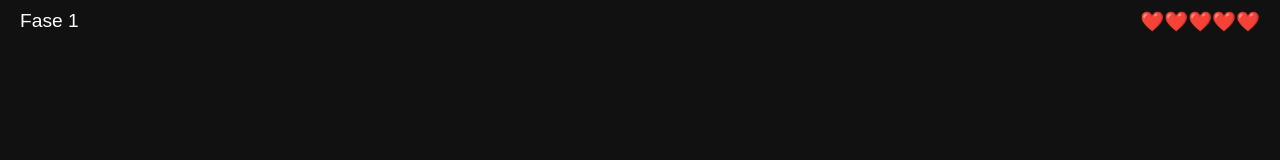
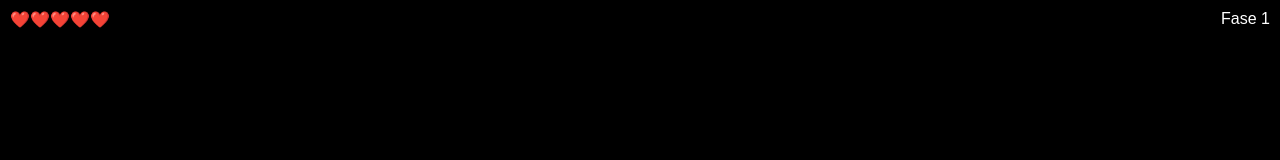
Before and after one commit to Vizzahck/Jogo, a plain HTML site: page index.html in a window 1280 px wide. Drawn offline with Linux system fonts and the light colour scheme.

Commit message:
Atualizar o style.css

```diff
--- a/style.css
+++ b/style.css
@@ -1,63 +1,35 @@
-html, body {
-  width: 100%;
-  height: 100%;
+* {
     margin: 0;
     padding: 0;
-  background: #111;
-  color: #fff;
-  font-family: Arial, sans-serif;
-  overflow: hidden;
+    box-sizing: border-box;
 }
 
-#fase {
-  position: absolute;
+body {
+    overflow: hidden;
+    background-color: black;
+}
+
+canvas {
+    display: block;
+}
+
+.hud {
+    position: fixed;
     top: 10px;
-  left: 20px;
-  font-size: 1.2rem;
+    width: 100%;
+    text-align: center;
+    color: white;
+    font-family: sans-serif;
     z-index: 2;
     pointer-events: none;
 }
 
 #vidaNave {
     position: absolute;
-  top: 10px;
-  right: 20px;
-  font-size: 1.2rem;
-  z-index: 2;
-  pointer-events: none;
+    left: 10px;
 }
 
-#final {
+#fase {
     position: absolute;
-  top: 50%;
-  left: 50%;
-  transform: translate(-50%, -50%);
-  background: rgba(20,20,20,0.95);
-  padding: 40px 30px;
-  border-radius: 20px;
-  text-align: center;
-  z-index: 3;
-  color: #fff;
-  font-size: 1.3rem;
-  box-shadow: 0 0 25px 2px #0007;
-  pointer-events: auto;
+    right: 10px;
 }
-
-#final img {
-  width: 80px;
-  margin-bottom: 20px;
-}
-
-.hidden {
-  display: none !important;
-}
-
-canvas {
-  display: block;
-  position: absolute;
-  left: 0; top: 0;
-  width: 100vw;
-  height: 100vh;
-  z-index: 1;
-  touch-action: none;
-}
```
Lines whose indentation alone changed are shown as unchanged.
